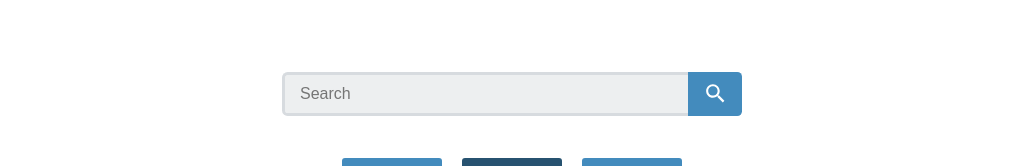
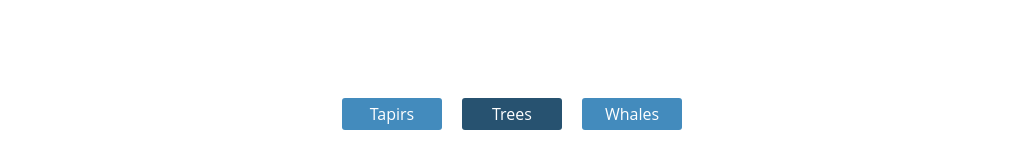
Before and after one commit to teallynn/react-image-gallery, a React (Create React App) app: page /trees in a window 1280 px wide. Shown: the top 166 px of the page, without its empty margins (128-1151 px from the left). Built offline with nearby package versions, Linux system fonts and the light colour scheme.

Commit message:
Split off components for topics, Photo container and photos

```diff
--- a/src/App.js
+++ b/src/App.js
@@ -17,14 +17,14 @@ class App extends Component {
       <BrowserRouter>
         <div class="container">
 
-        <Search />
+        <Route path='/search' component={Search} />
 
           <Header />
 
           <Switch>
-            <Route to path='/tapirs' component={Tapirs}/>
-            <Route to path='/trees' component={Trees}/>
-            <Route to path='/whales' component={Whales}/>
+            <Route path='/tapirs' component={Tapirs}/>
+            <Route path='/trees' component={Trees}/>
+            <Route path='/whales' component={Whales}/>
           </Switch>
 
         </div>
```
